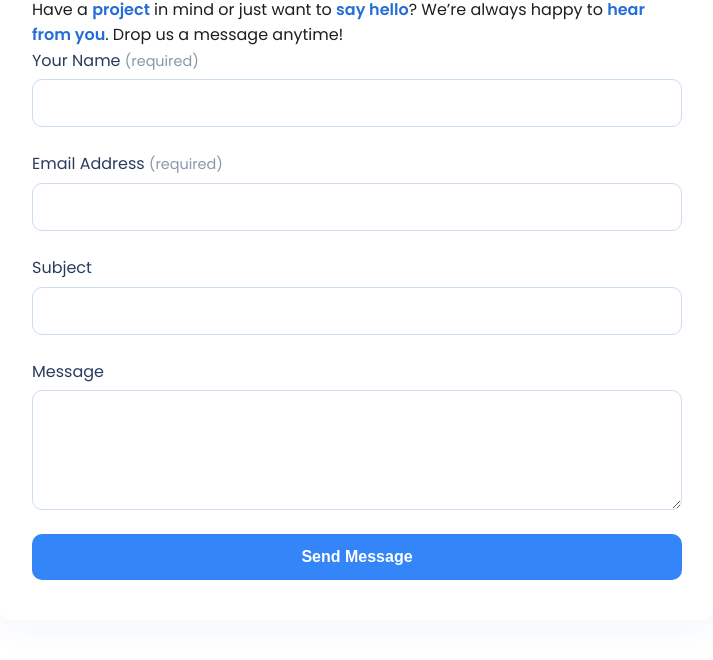
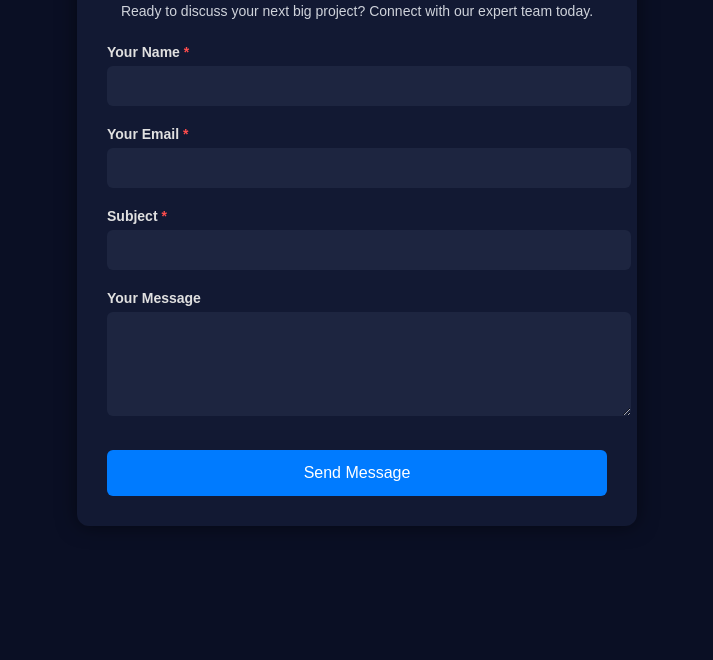
Before and after one commit to ayush-amazeinternet/contact-us-, a plain HTML site: page index.html in a window 1280 px wide. Shown: the part 160-820 px from the top of the page, without its empty margins (283-996 px from the left). Drawn offline with Linux system fonts and the light colour scheme.

Commit message:
code update

```diff
--- a/index.html
+++ b/index.html
@@ -2,47 +2,36 @@
 <html lang="en">
 
 <head>
-    <meta charset="UTF-8" />
-    <meta name="viewport" content="width=device-width, initial-scale=1.0" />
-    <title>Contact Us</title>
+    <meta charset="UTF-8">
+    <meta name="viewport" content="width=device-width, initial-scale=1">
+    <title>Let’s Connect</title>
     <link rel="stylesheet" href="style.css">
-    <link href="https://fonts.googleapis.com/css2?family=Poppins:wght@400;600&display=swap" rel="stylesheet" />
+
 </head>
 
 <body>
-    <section class="contact">
-        <h1>Drop Us a Message </h1>
 
-        <p>
-            Have a <span class="highlight">project</span> in mind or just want to <span class="highlight">say
-                hello</span>?
-            We’re always happy to <span class="highlight">hear from you</span>. Drop us a message anytime!
-        </p>
+    <div class="contact-container">
+        <h2>Drop Us A Message.</h2>
+        <p>Ready to discuss your next big project? Connect with our expert team today.</p>
 
         <form>
-            <div class="form-group">
-                <label for="name">Your Name <span>(required)</span></label>
-                <input type="text" id="name" required />
-            </div>
+            <label for="name">Your Name <span class="required">*</span></label>
+            <input type="text" id="name" name="name" required>
 
-            <div class="form-group">
-                <label for="email">Email Address <span>(required)</span></label>
-                <input type="email" id="email" required />
-            </div>
+            <label for="email">Your Email <span class="required">*</span></label>
+            <input type="email" id="email" name="email" required>
 
-            <div class="form-group">
-                <label for="subject">Subject</label>
-                <input type="text" id="subject" />
-            </div>
+            <label for="subject">Subject <span class="required">*</span></label>
+            <input type="text" id="subject" name="subject" required>
 
-            <div class="form-group">
-                <label for="message">Message</label>
-                <textarea id="message" rows="5" required></textarea>
-            </div>
+            <label for="message">Your Message</label>
+            <textarea id="message" name="message" rows="5"></textarea>
 
             <button type="submit">Send Message</button>
         </form>
-    </section>
+    </div>
+
 </body>
 
 </html>
--- a/style.css
+++ b/style.css
@@ -1,101 +1,106 @@
-
-* {
+body {
   margin: 0;
-  padding: 0;
-  box-sizing: border-box;
+  font-family: 'Poppins', sans-serif;
+  background: #0a0f24;
+  color: #ffffff;
 }
 
-body {
-  font-family: 'Poppins', sans-serif;
-  background-color: #ffffff;
-  color: #1e1e1e;
-  padding: 40px 20px;
-  line-height: 1.6;
+.contact-container {
+  max-width: 500px;
+  margin: 60px auto;
+  padding: 30px;
+  background: #121933;
+  border-radius: 12px;
+  box-shadow: 0 0 20px rgba(0, 0, 0, 0.5);
 }
-.contact {
-  max-width: 720px;
-  background-color: #ffffff;
-  padding: 40px 35px;
-  margin: auto;
-  border-radius: 16px;
-  box-shadow: 0 10px 35px rgba(0, 80, 160, 0.05);
+
+.contact-container h2 {
+  text-align: center;
+  margin-bottom: 10px;
+  color: #ffffff;
+  font-size: 30px;
+}
+
+.contact-container p {
+  text-align: center;
+  font-size: 14px;
+  color: #cfd3db;
+  margin-bottom: 25px;
+}
+
+form {
+  text-align: left;
+}
+
+label {
+  display: block;
+  margin-bottom: 6px;
+  font-size: 14px;
+  font-weight: 600;
+  color: #e0e0e0;
+}
+
+.required {
+  color: #ff4d4d;
+}
+
+input,textarea {
+  width: 100%;
+  padding: 12px;
+  margin-bottom: 20px;
+  background: #1d2540;
+  border: none;
+  border-radius: 6px;
+  color: #ffffff;
+  font-size: 14px;
+  outline: none;
+}
+
+input:focus,textarea:focus {
+  border: 2px solid #007bff;
+  background: #232b4a;
+}
+
+button {
+  background: #007bff;
+  color: #fff;
+  border: none;
+  padding: 14px;
+  width: 100%;
+  border-radius: 6px;
+  font-size: 16px;
+  cursor: pointer;
+  margin-top: 10px;
+  transition: 0.3s;
+}
+
+button:hover {
+  background: #0056b3;
 }
 
 
-.contact h1 {
-  font-size: 2.6rem;
-  font-weight: 600;
-  color: #174c8f;
-  margin-bottom: 10px;
+@media (max-width: 600px) {
+  .contact-container {
+    margin: 30px 15px;
+    padding: 20px;
   }
 
-
-.highlight {
-  color: #256dd6;
-  font-weight: 600;
+  .contact-container h2 {
+    font-size: 24px;
   }
 
-
-
-form {
-  display: flex;
-  flex-direction: column;
-  gap: 24px;
+  .contact-container p {
+    font-size: 13px;
   }
 
-
-.form-group {
-  display: flex;
-  flex-direction: column;
+  input,
+  textarea {
+    padding: 10px;
+    font-size: 13px;
   }
 
-
-label {
-  font-size: 1rem;
-  font-weight: 500;
-  color: #2a3b5e;
-  margin-bottom: 6px;
+  button {
+    padding: 12px;
+    font-size: 15px;
   }
-
-label span {
-  font-weight: normal;
-  font-size: 0.9rem;
-  color: #8898aa;
 }
-
-
-input, textarea {
-  width: 100%;
-  padding: 14px 16px;
-  font-size: 1rem;
-  border: 1px solid #cdddf0;
-  border-radius: 10px;
-  background-color: #fff;
-  color: #222;
-  transition: border 0.3s ease, box-shadow 0.3s ease;
-}
-
-input:focus, textarea:focus {
-  border-color: #3485f7;
-  background-color: #f7fbff;
-  outline: none;
-  box-shadow: 0 0 0 3px rgba(52, 133, 247, 0.2);
-}
-
-
-button {
-  background-color: #3485f7;
-  color: white;
-  padding: 14px;
-  font-size: 1rem;
-  font-weight: 600;
-  border: none;
-  border-radius: 10px;
-  cursor: pointer;
-  transition: background-color 0.25s ease, transform 0.2s ease;
-}
-
-button:hover {
-  background-color: #256dd6;
-  transform: translateY(-2px);
-}
```
Lines whose indentation alone changed are shown as unchanged.
